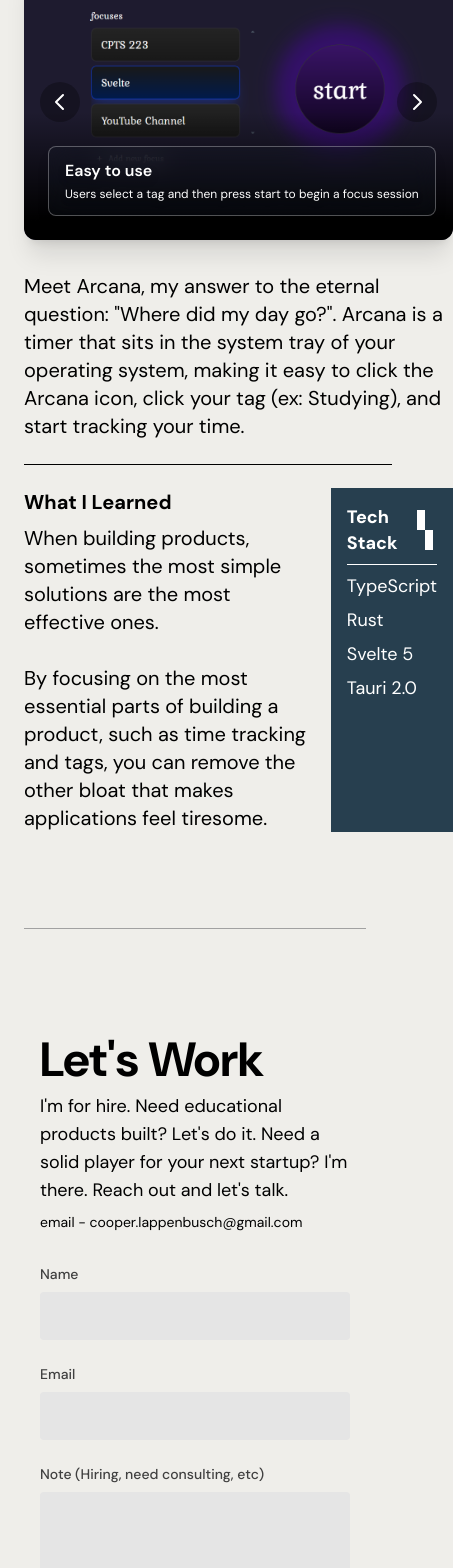
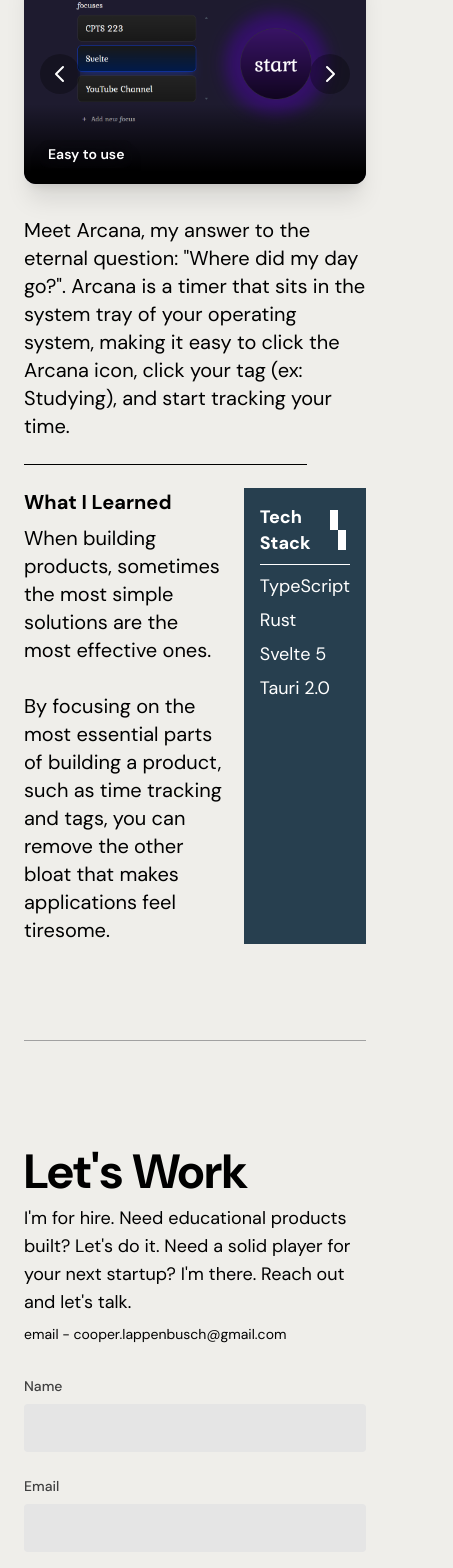
Before and after one commit to coopercodes/cooper-lappenbusch, a SvelteKit app: page / in a window 390 px wide. Shown: the part 1070-2638 px from the top of the page, 453 px wide, since content can reach past the window. Built offline with nearby package versions, Linux system fonts and the light colour scheme.

Commit message:
changes for smalller phones

```diff
--- a/src/routes/+page.svelte
+++ b/src/routes/+page.svelte
@@ -90,7 +90,7 @@
     <div class="w-full md:w-[1300px]  "> <!-- h-[500px] -->
         <div class="flex h-full md:mt-0 ">
 
-            <div class="flex flex-col  w-[630px]">
+            <div class="flex flex-col w-full  md:w-[630px]">
                 <div class="flex items-center space-x-6">
                     <p class="text-4xl font-bold">Arcana</p>
                     <div class="w-full bg-black h-[1px]"></div>
@@ -103,9 +103,16 @@
                     <div class="aspect-[7/4.5] w-full rounded-[12px] relative overflow-hidden shadow-xl transition-opacity  duration-500 ease-in-out"
                         style="background-image: url('{images[currentIndex].url}'); background-size: cover; background-position: center;">
 
-                        <div class="absolute z-10 bottom-0 w-full h-32 bg-gradient-to-b to-black from-transparent to-[85%] rounded-bl-[12px]"></div>
+                        <div class="absolute z-10 bottom-0 w-full h-20 md:h-32 bg-gradient-to-b to-black from-transparent to-[85%] rounded-bl-[12px]"></div>
 
-                        <div class="absolute bottom-6 left-6 z-20 backdrop-blur-md bg-[#273F4F]/10 border border-white/30 rounded-lg px-4 py-3 shadow-lg">
+
+                         <div class="absolute md:hidden  bottom-4 left-4 z-20 backdrop-blur-md  rounded-lg px-2 py-1 shadow-lg">
+                            <p class="md:text-xl font-semibold text-sm drop-shadow-lg transition-all duration-300 text-white">
+                                {images[currentIndex].title}
+                            </p>
+                        </div>
+
+                        <div class="hidden md:absolute  bottom-6 left-6 z-20 backdrop-blur-md bg-[#273F4F]/10 border border-white/30 rounded-lg px-4 py-3 shadow-lg">
                             <p class="md:text-xl font-semibold mb-0.5 drop-shadow-lg transition-all duration-300 text-white">
                                 {images[currentIndex].title}
                             </p>
@@ -269,7 +276,7 @@ click your tag (ex: Studying),  and start tracking your time.
 
     </div> -->
 
-     <div class="w-full max-w-7xl mx-auto h-[700px] flex gap-12 p-4">
+     <div class="w-full max-w-7xl mx-auto h-[700px] flex gap-12 p-0">
         <!-- Left Column - Philosophy with decorative bars -->
         <div class=" relative overflow-hidden md:flex-1 hidden rounded-lg p-8">
             <!-- Orange bars positioned absolutely -->
@@ -292,7 +299,7 @@ click your tag (ex: Studying),  and start tracking your time.
         <!-- Right Column - Contact Form -->
         <div class="flex-1 flex items-center justify-center">
             <div class="w-full max-w-xl">
-                <h1 class="text-5xl font-bold text-black mb-2">Let's Work</h1>
+                <h1 class="text-5xl font-bold text-black pb-2">Let's Work</h1>
                 <p class="text-lg mb-2 text-black">I'm for hire. Need educational products built? Let's do it. Need a solid player for your next startup? I'm there. Reach out and let's talk.</p>
                 <p class="mb-8 text-sm">email - cooper.lappenbusch@gmail.com</p>
 
```
